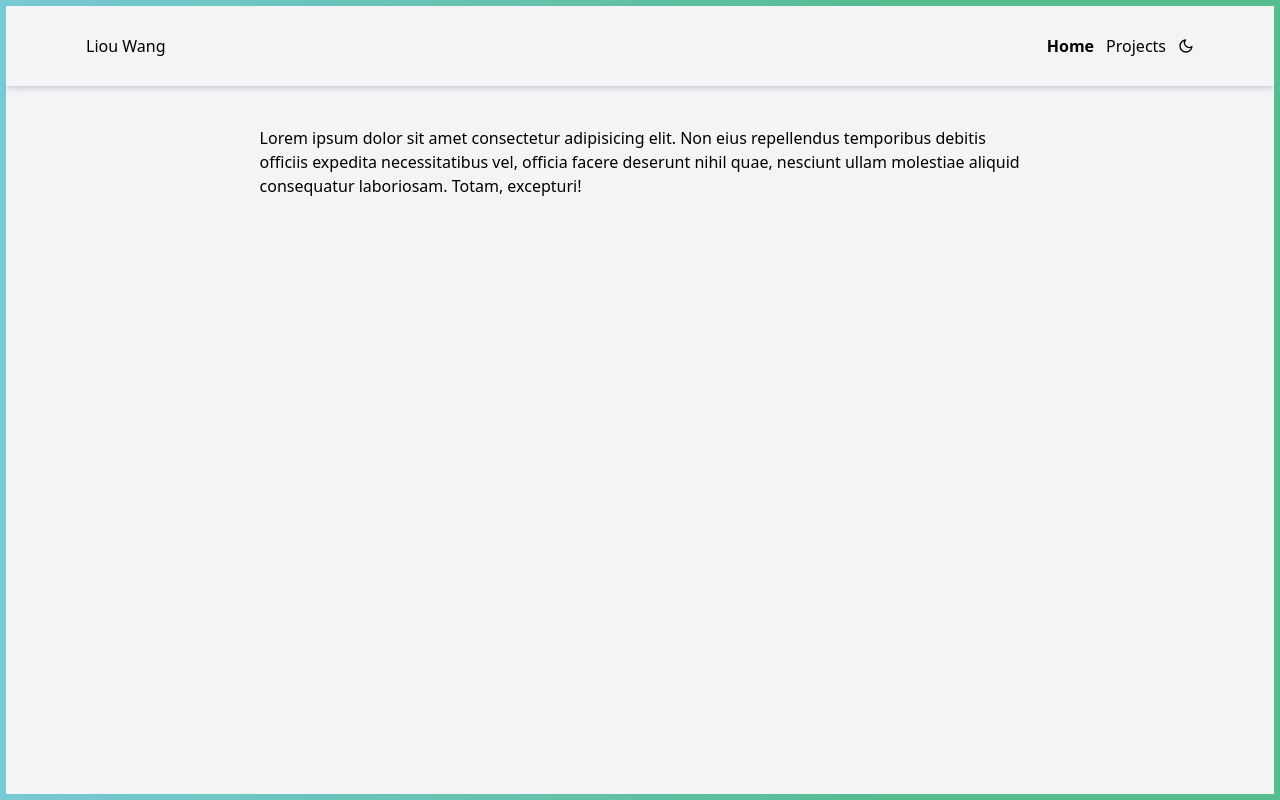
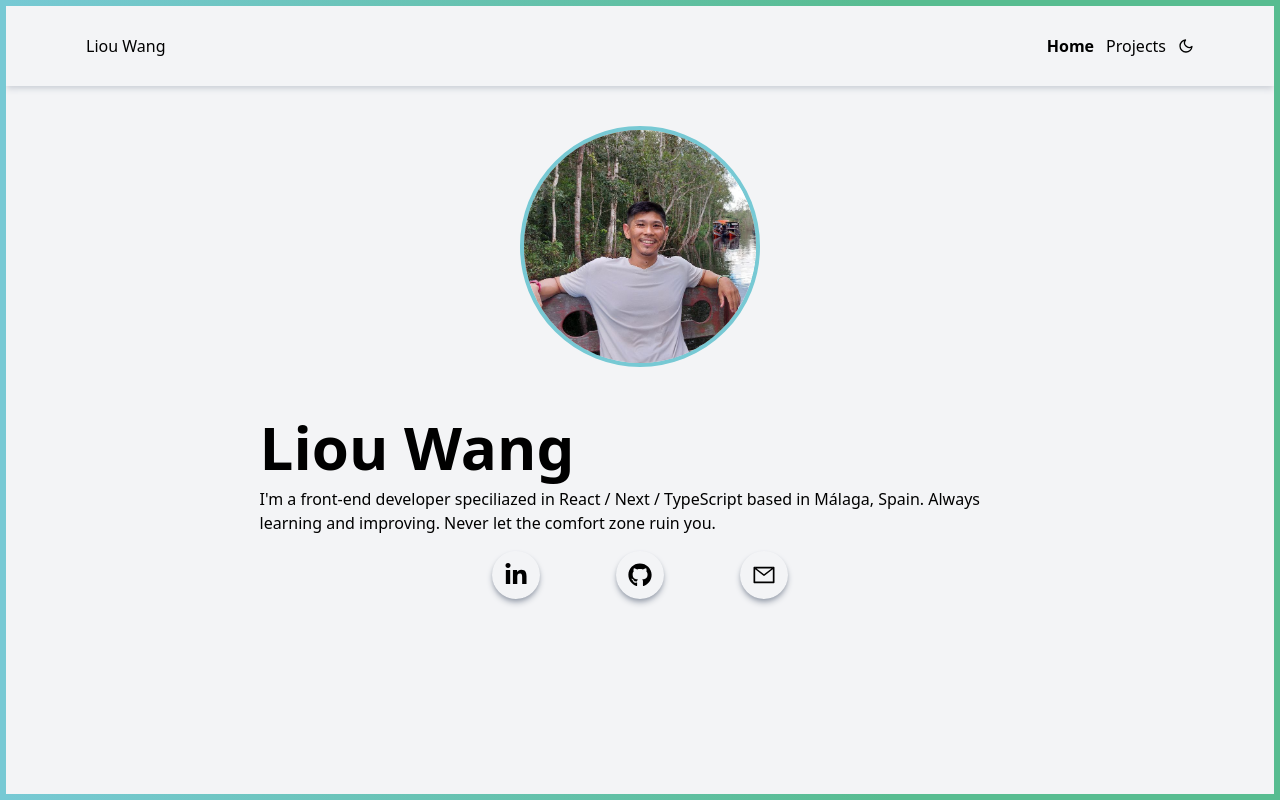
Before and after one commit to Liouch/personal-portfolio, a Next.js app: page / in a window 1280 px wide. Built offline with nearby package versions, Linux system fonts and the light colour scheme.

Commit message:
Update home page to show portfolio info with social networks

```diff
--- a/components/Layout.tsx
+++ b/components/Layout.tsx
@@ -12,7 +12,6 @@ const Layout = ({ children, home }: Props) => {
     <>
       <Head>
         <link rel='icon' href='/favicon.ico' />
-        {/* Move Title out*/}
         <meta name='og:title' content='Liou Wang - Front-end Developer' />
         <title>Liou Wang - Front-end Developer</title>
         <meta
@@ -24,7 +23,7 @@ const Layout = ({ children, home }: Props) => {
       <header>
         <NavBar />
       </header>
-      <main className='w-4/5 md:w-3/5 mx-auto mt-10'>{children}</main>
+      <main className='w-4/5 md:w-3/5 mx-auto mt-6 sm:mt-10'>{children}</main>
     </>
   );
 };
--- a/pages/index.tsx
+++ b/pages/index.tsx
@@ -1,22 +1,40 @@
 import Head from 'next/head';
 import Image from 'next/image';
 import { Inter } from '@next/font/google';
-import styles from '../styles/Home.module.css';
 import Layout from '../components/Layout';
-
+import ProfilePic from '../public/Profile.png';
+import SocialNetworkIcon from '../components/SocialNetworkIcon';
 const inter = Inter({ subsets: ['latin'] });
 
 export default function Home() {
   return (
     <>
       <Layout>
-        <title>Liou Wang - Front-end Developer</title>
-        <p>
-          Lorem ipsum dolor sit amet consectetur adipisicing elit. Non eius
-          repellendus temporibus debitis officiis expedita necessitatibus vel,
-          officia facere deserunt nihil quae, nesciunt ullam molestiae aliquid
-          consequatur laboriosam. Totam, excepturi!
-        </p>
+        <div>
+          <div className='w-36 sm:w-60 mx-auto'>
+            <Image
+              src={ProfilePic}
+              alt='profile picture'
+              width={275}
+              height={275}
+              placeholder='blur'
+              className='rounded-full border-solid border-4 border-[var(--feather)]'
+            />
+          </div>
+          <section className='mt-6 sm:mt-10'>
+            <h1>Liou Wang</h1>
+            <p>
+              I&apos;m a front-end developer speciliazed in React / Next /
+              TypeScript based in Málaga, Spain. Always learning and improving.
+              Never let the comfort zone ruin you.
+            </p>
+          </section>
+          <div className='flex items-center justify-evenly max-w-xs sm:max-w-sm md:max-w-md mx-auto py-4'>
+            <SocialNetworkIcon socialNetwork='Linkedin' />
+            <SocialNetworkIcon socialNetwork='Github' />
+            <SocialNetworkIcon socialNetwork='Email' />
+          </div>
+        </div>
       </Layout>
     </>
   );
--- a/styles/globals.css
+++ b/styles/globals.css
@@ -54,6 +54,20 @@ body {
 html.dark body {
   @apply bg-[var(--bg-color)];
 }
+h1,
+h2,
+h3,
+h4,
+h5,
+h6 {
+  @apply font-bold;
+}
+h1 {
+  @apply text-4xl sm:text-5xl md:text-6xl py-2.5 ;
+}
+h2 {
+  @apply text-3xl sm:text-4xl py-3.5;
+}
 a {
   color: inherit;
   text-decoration: none;
```
Also changed, not shown: public/Profile.png (added).
